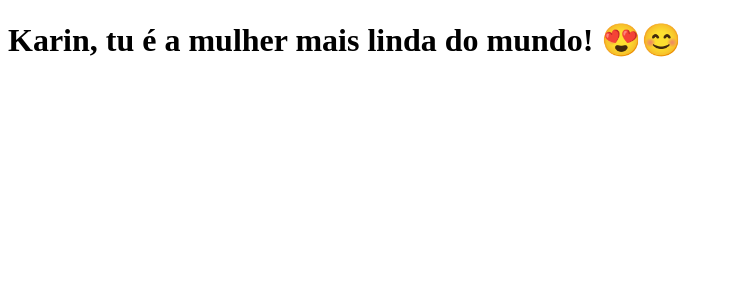
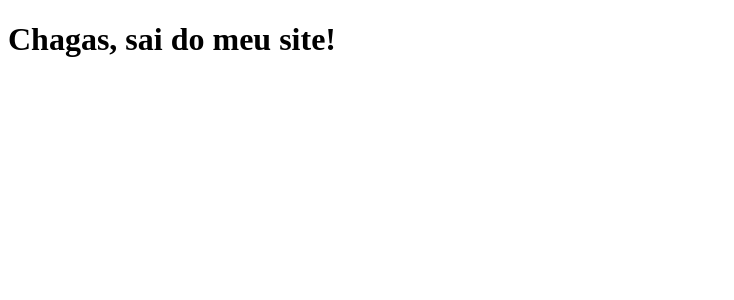
Before and after one commit to tuliosanto/clone-tabnews, a Next.js app: page / in a window 1280 px wide. Shown: the top 300 px of the page, without its empty margins (0-734 px from the left). Built offline with nearby package versions, Linux system fonts and the light colour scheme.

Commit message:
brincadeira com o chagas

```diff
--- a/pages/index.js
+++ b/pages/index.js
@@ -1,5 +1,5 @@
 function Home() {
-    return <h1>Karin, tu é a mulher mais linda do mundo! 😍😊</h1>
+    return <h1>Chagas, sai do meu site!</h1>
 }
 
 export default Home;
```
